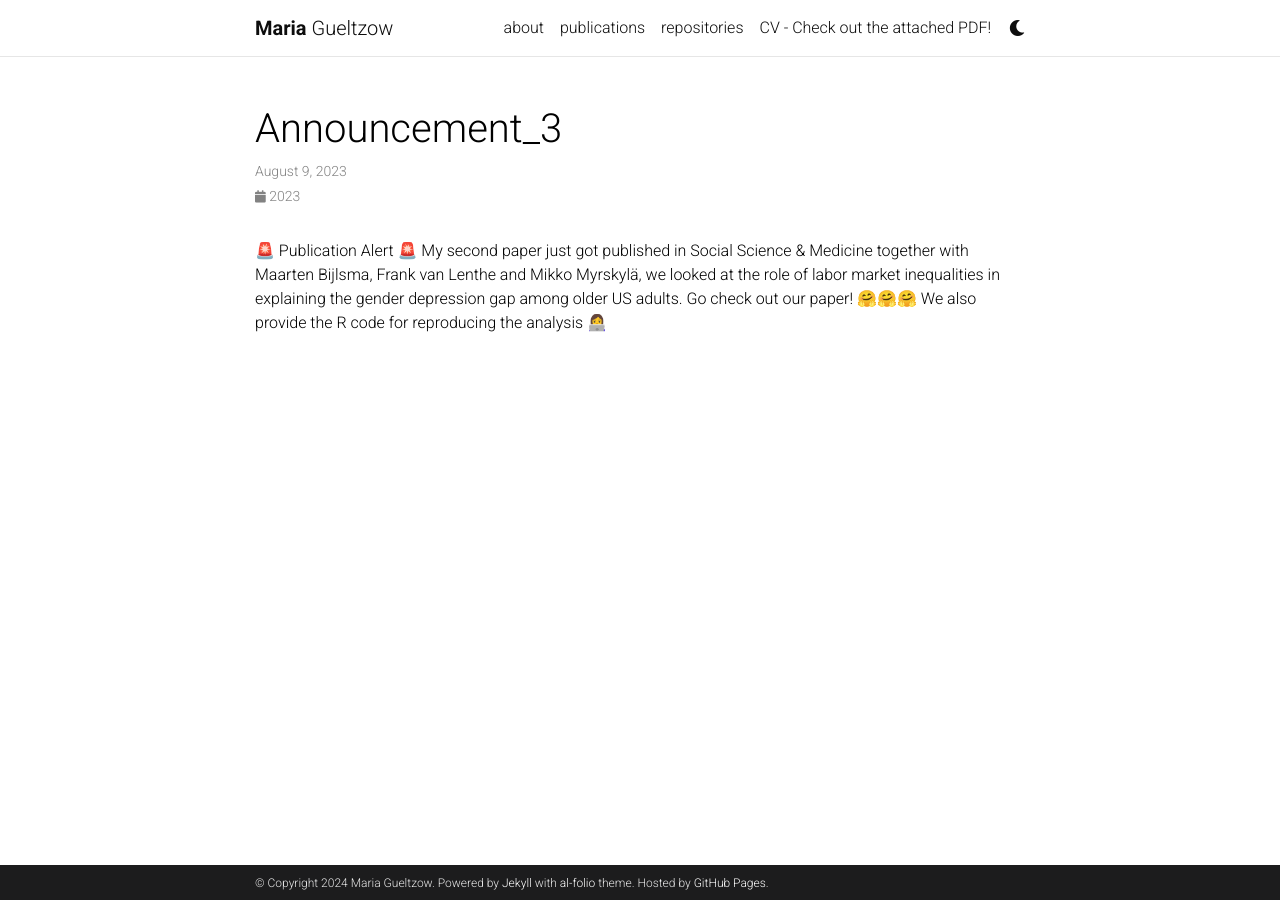
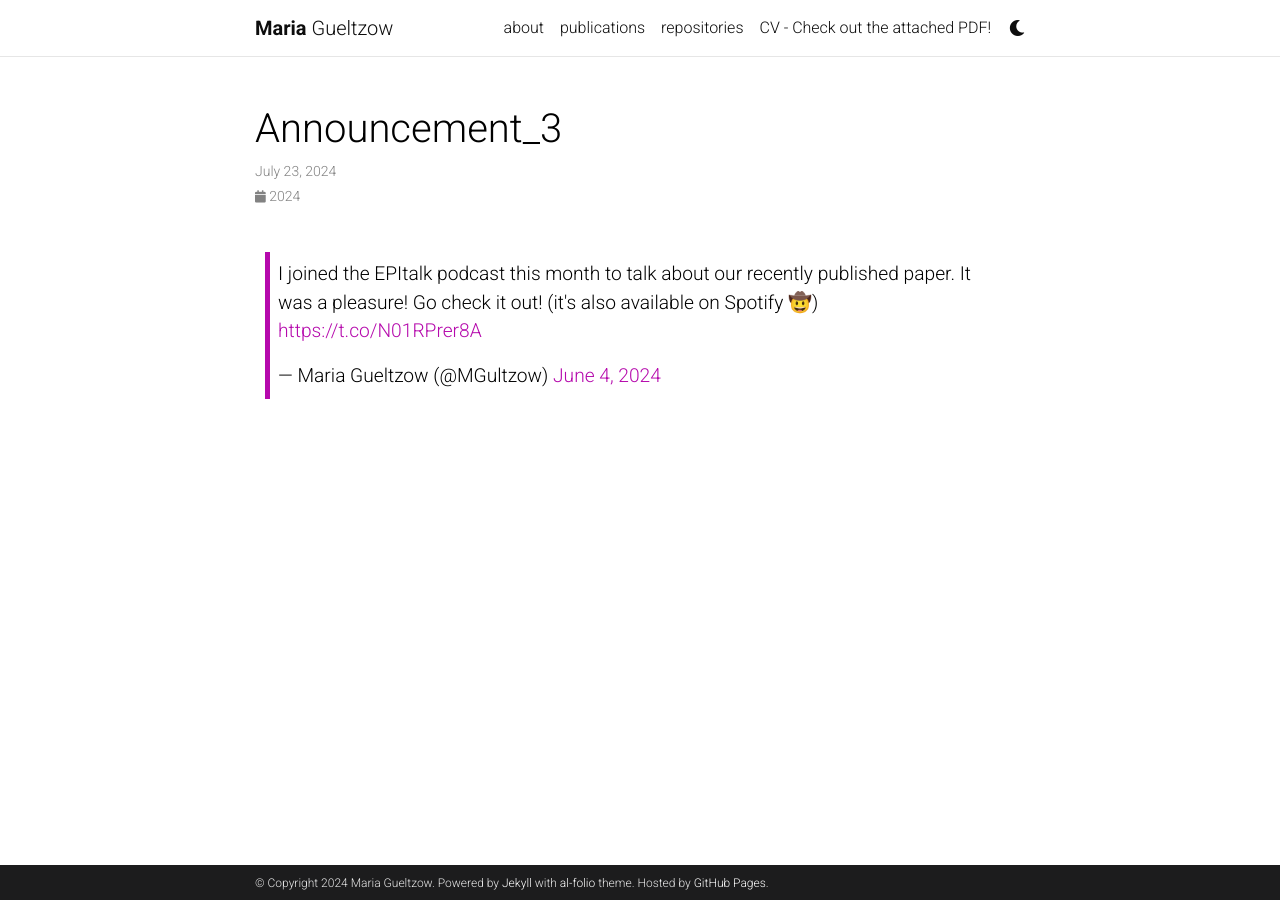
Before and after one commit to mariagltzw/mariagltzw.github.io, a Jekyll site: the page built from _news/announcement_3.md, in a window 1280 px wide. Built offline with Jekyll 4.4.1, drawn with Linux system fonts in a browser that asks for light colours; comment, search, counter and statistics services are not loaded; a style sheet for code colours, icons or effects is not loaded.

Commit message:
update news

```diff
--- a/_news/announcement_3.md
+++ b/_news/announcement_3.md
@@ -1,12 +1,8 @@
 ---
 layout: post
-date: 2023-08-09 17:32:00-0400
+date: 2024-07-23 12:00:00-0400
 inline: true
 related_posts: false
 ---
 
-🚨 Publication Alert 🚨
-My second paper just got published in Social Science & Medicine together with Maarten Bijlsma, Frank van Lenthe and Mikko Myrskylä,
-we looked at the role of  labor market inequalities in explaining the gender depression gap among older US adults.
-Go check out our paper! 🤗🤗🤗
-We also provide the R code for reproducing the analysis 👩‍💻
+<blockquote class="twitter-tweet"><p lang="en" dir="ltr">I joined the EPItalk podcast this month to talk about our recently published paper. It was a pleasure! Go check it out! (it&#39;s also available on Spotify 🤠) <a href="https://t.co/N01RPrer8A">https://t.co/N01RPrer8A</a></p>&mdash; Maria Gueltzow (@MGultzow) <a href="https://twitter.com/MGultzow/status/1797799592492474524?ref_src=twsrc%5Etfw">June 4, 2024</a></blockquote> <script async src="https://platform.twitter.com/widgets.js" charset="utf-8"></script>
```
Also changed, not shown: _news/announcement_1.md (added, +8 -0 lines), _news/announcement_2.md (+2 -2 lines), _news/announcement_4.md (+2 -5 lines), _news/announcement_5.md (deleted, +0 -11 lines), _news/announcement_6.md (deleted, +0 -8 lines).
